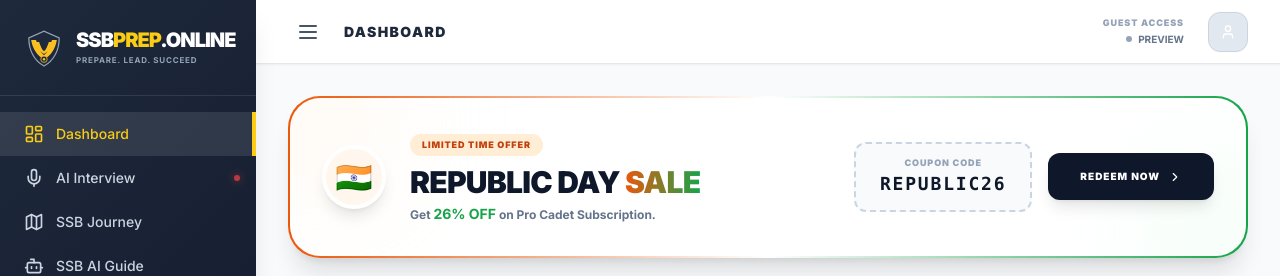
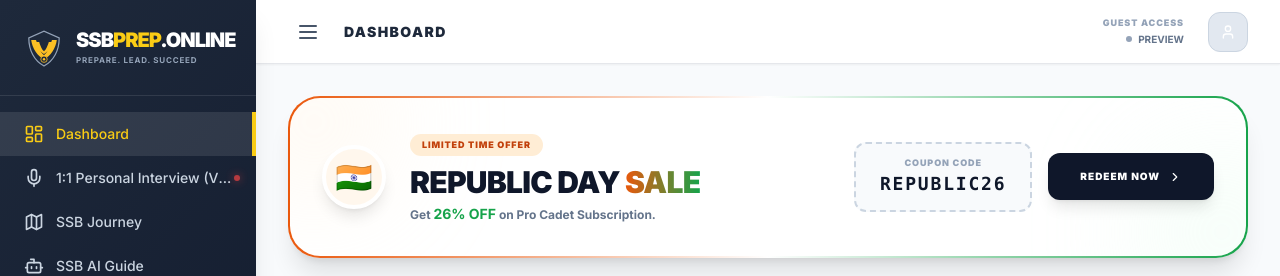
Before and after one commit to RajveerRwt/SSB-ACE, a React (Vite) app: page / in a window 1280 px wide. Shown: the top 276 px of the page. Built offline with nearby package versions, Linux system fonts and the light colour scheme.

Commit message:
feat(layout): Promote Virtual Interview to primary navigation
Moves the "AI Interview" to the top of the navigation sidebar and updates its label for clarity, highlighting it as a core feature. Adds a tooltip to the navigation label for better accessibility.

```diff
--- a/components/Layout.tsx
+++ b/components/Layout.tsx
@@ -56,10 +56,10 @@
     return () => window.removeEventListener('resize', handleResize);
   }, []);
 
-  // Updated Navigation Order: AI Interview moved to top
+  // Updated Navigation Order: Interview moved to top
   const navItems = [
     { id: TestType.DASHBOARD, label: 'Dashboard', icon: LayoutDashboard },
-    { id: TestType.INTERVIEW, label: 'AI Interview', icon: Mic }, // Core Feature Promoted
+    { id: TestType.INTERVIEW, label: '1:1 Personal Interview (Virtual)', icon: Mic }, // Core Feature Promoted
     { id: TestType.STAGES, label: 'SSB Journey', icon: Map },
     { id: TestType.AI_BOT, label: 'SSB AI Guide', icon: Bot },
     { id: TestType.PIQ, label: 'PIQ Form', icon: ClipboardList },
@@ -127,7 +127,7 @@
                 }`}
               >
                 <item.icon className="w-5 h-5 shrink-0" />
-                <span className="font-medium text-sm truncate">{item.label}</span>
+                <span className="font-medium text-sm truncate" title={item.label}>{item.label}</span>
                 {item.id === TestType.INTERVIEW && (
                     <span className="absolute right-4 w-1.5 h-1.5 bg-red-500 rounded-full animate-pulse shadow-[0_0_8px_rgba(239,68,68,0.8)]" title="Live Core Feature" />
                 )}
```
